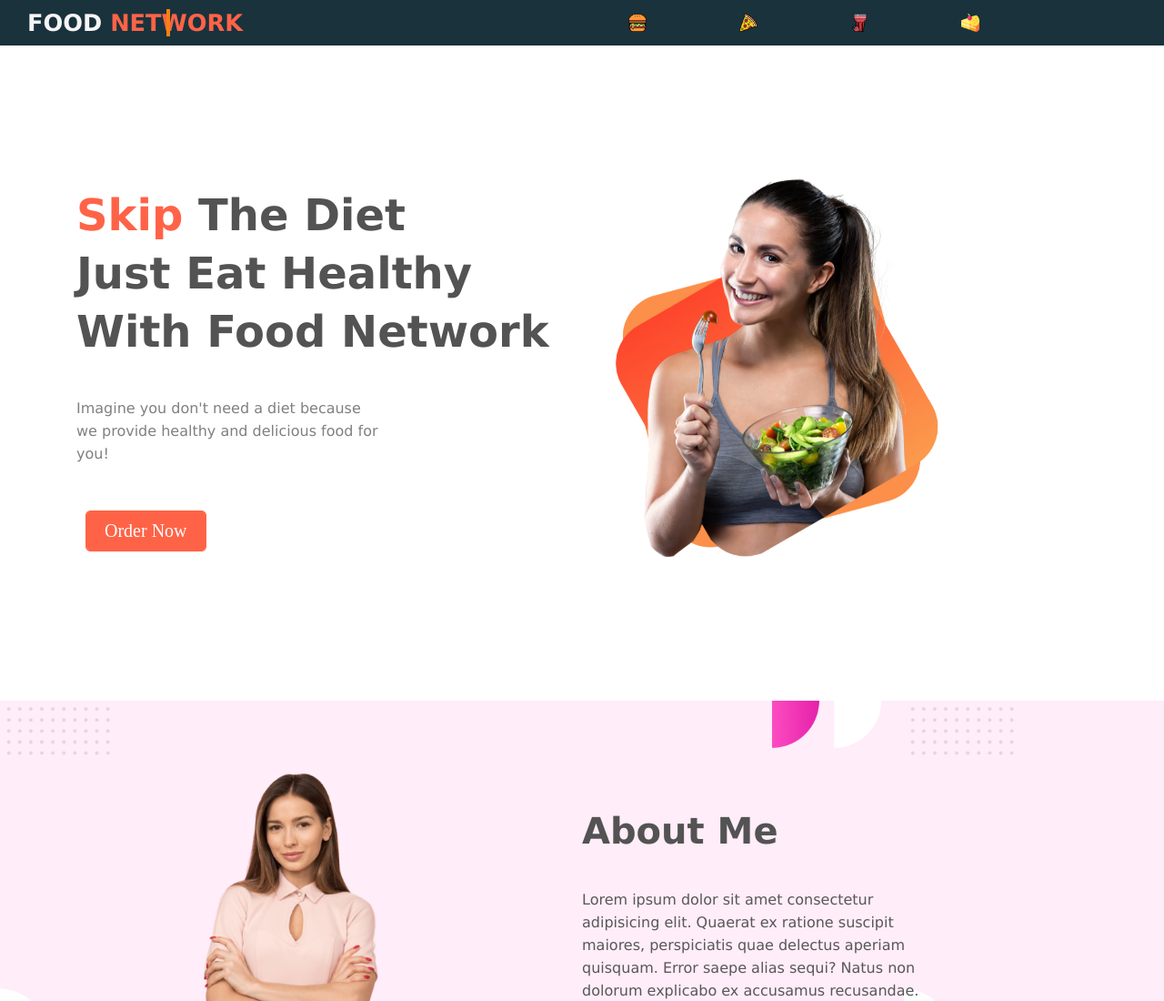
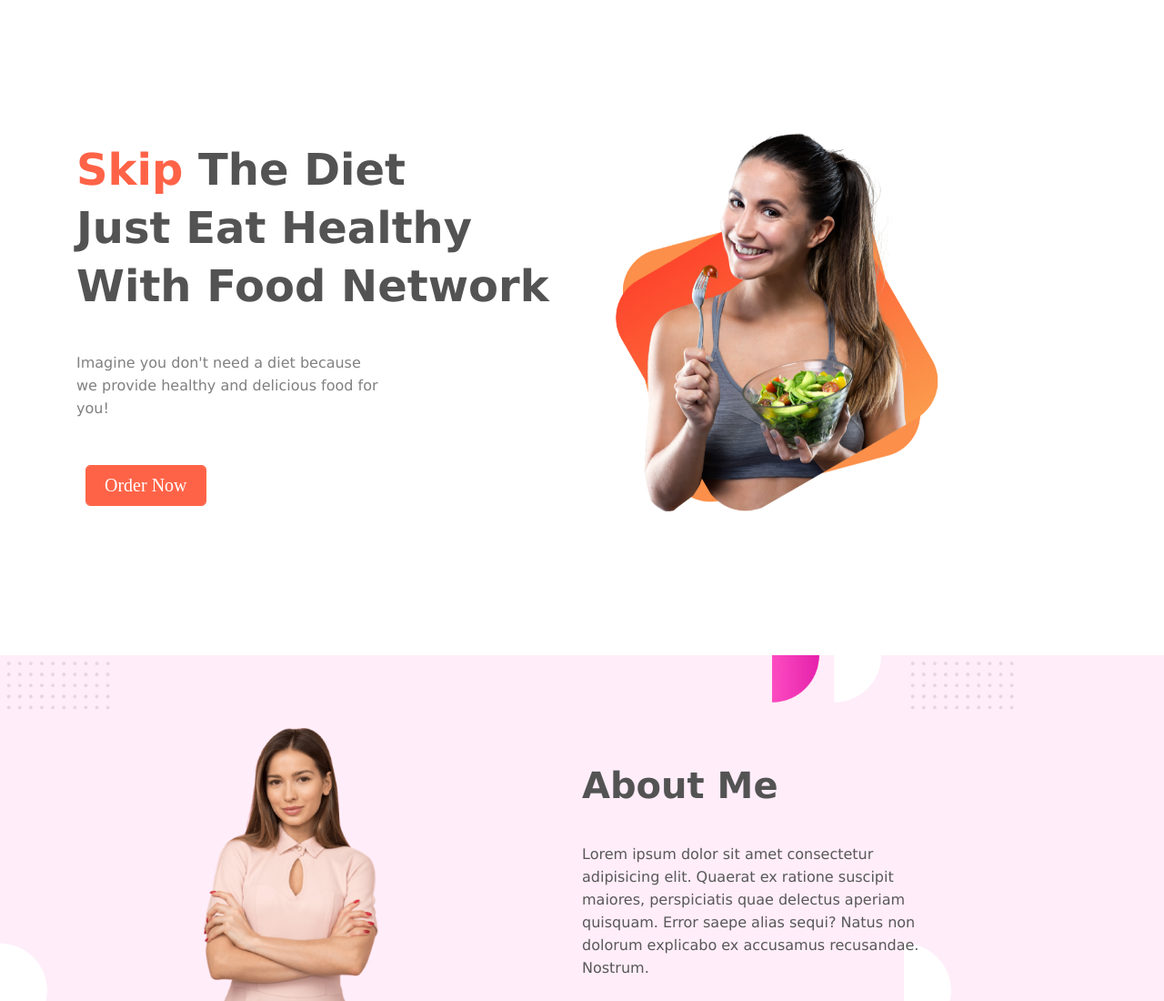
Before and after one commit to ReshadSadik/food-network-a1-, a plain HTML site: page index.html in a window 1280 px wide. Shown: the top 1100 px of the page at 91% size. Drawn offline with Linux system fonts and the light colour scheme.

Commit message:
header adjusted

```diff
--- a/index.html
+++ b/index.html
@@ -11,17 +11,7 @@
 
 <body>
 
-    <div class="nav">
-        <div class="h-space h-width">
-            <h2 data-text="FOOD NETWORK">FOOD <span>NETWORK</span> </h2>
-        </div>
-        <div class="logo h-width">
-            <img src="./images/food/hamburger.png" alt="">
-            <img src="./images/food/pizza.png" alt="">
-            <img src="./images/food/chicha-de-frutilla.png" alt="">
-            <img src="./images/food/cake.png" alt="">
-        </div>
-    </div>
+
     <header class=" header container">
         <div class="header-title h-width">
             <h1><span>skip</span> the diet <br>
```
